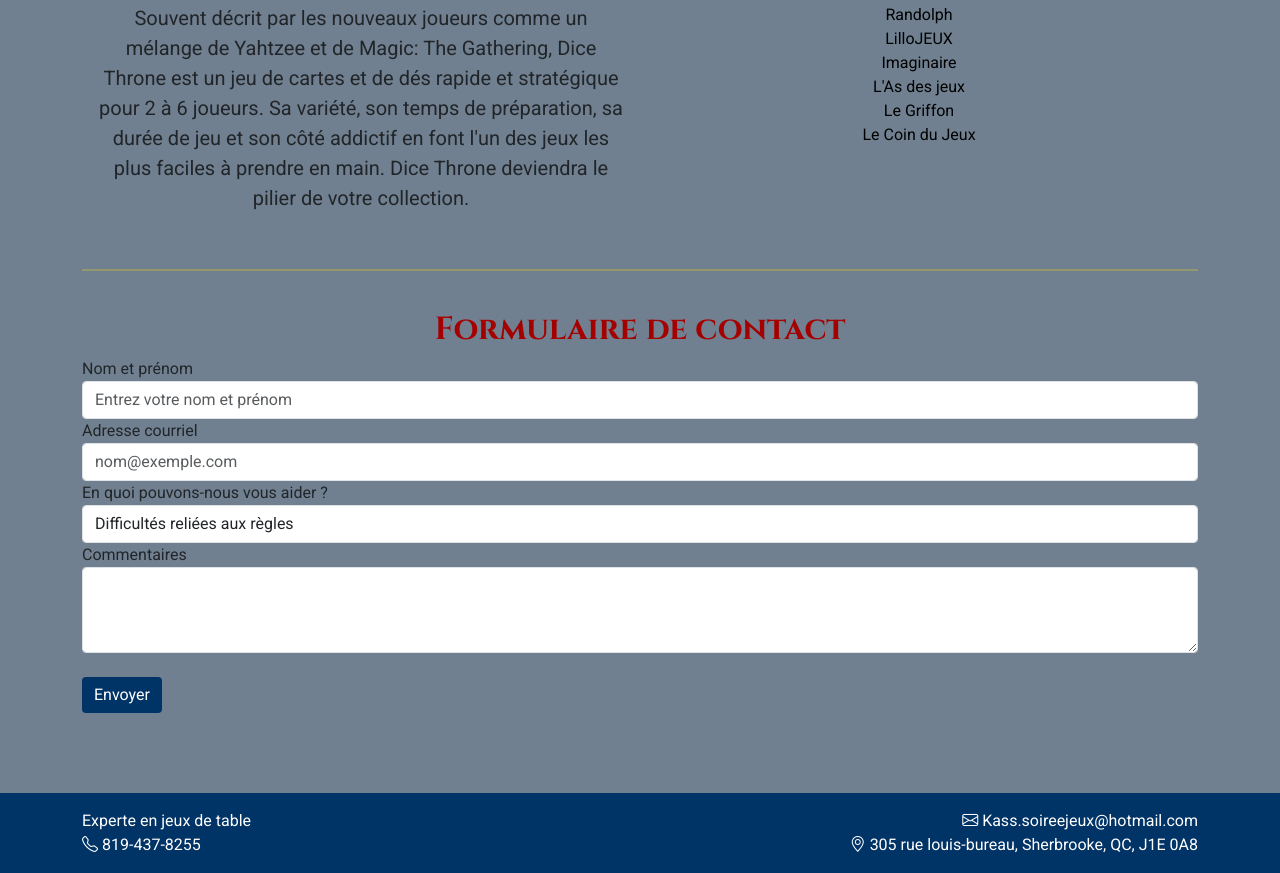
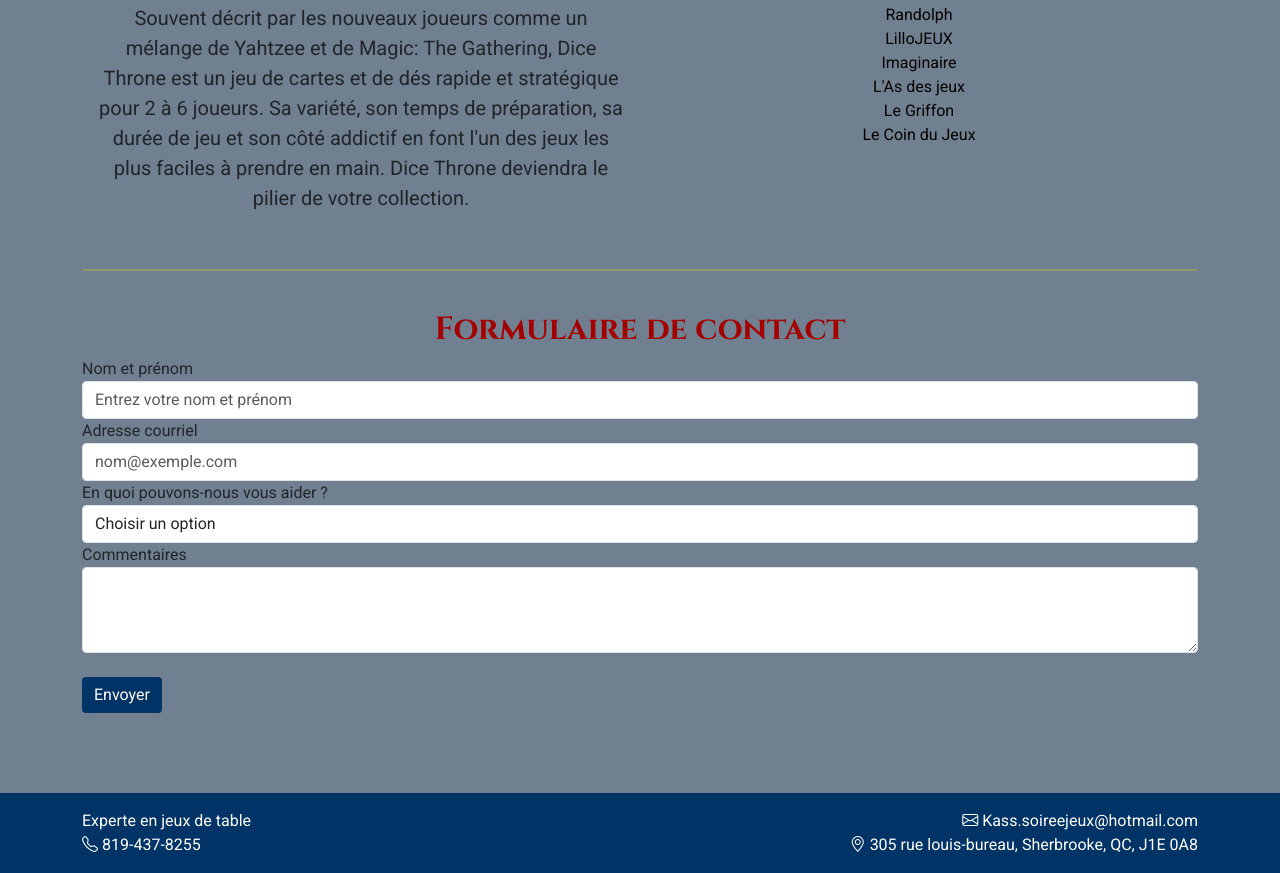
Before and after one commit to KassandraB-hub/TP3_BoucherKassandra, a plain HTML site: page index.html in a window 1280 px wide. Shown: the part 1216-2089 px from the top of the page. Drawn offline with nearby package versions, Linux system fonts and the light colour scheme.

Commit message:
Modification final.

```diff
--- a/index.html
+++ b/index.html
@@ -128,7 +128,8 @@
                 </div>
                 <div class="form-group">
                     <label for="FormControlSelect1" tabindex="0">En quoi pouvons-nous vous aider ?</label>
-                    <select name="Choisir un option" class="form-control" id="FormControlSelect1" required>
+                    <select class="form-control" id="FormControlSelect1" required>
+                            <option>Choisir un option</option>
                             <option>Difficultés reliées aux règles</option>
                             <option>Difficultés reliées au fonctionnement</option>
                             <option>Difficultés reliées au personnage</option>
```
